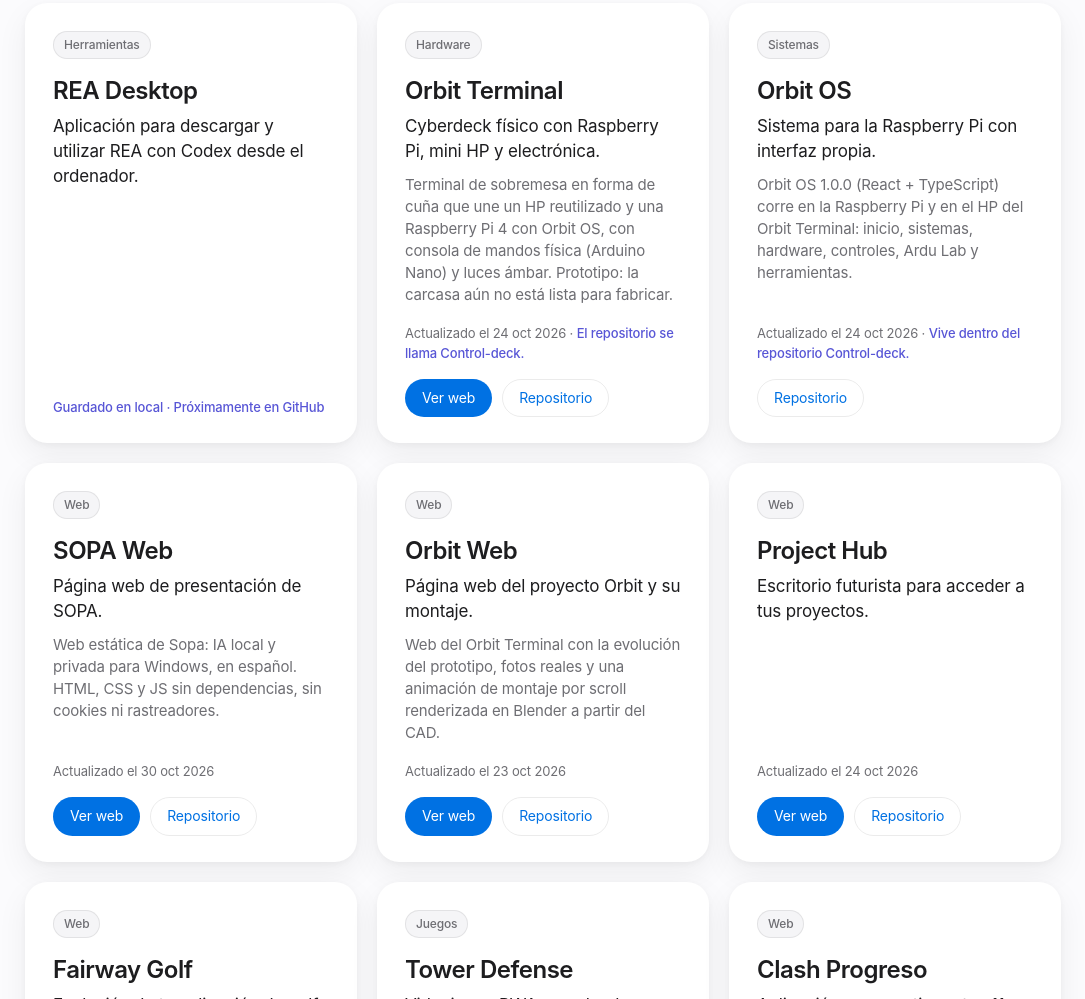
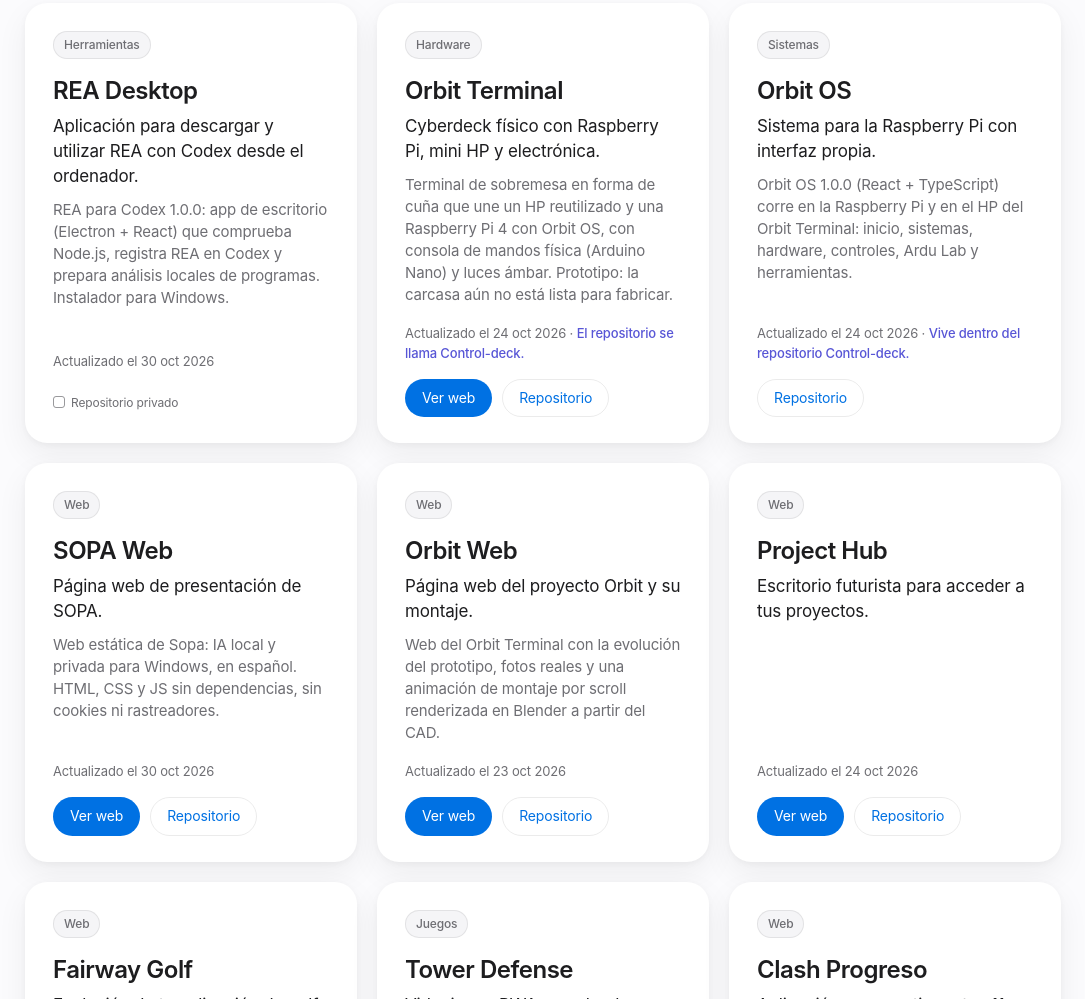
Before and after one commit to ardu01/proyectos, a plain HTML site: page index.html in a window 1280 px wide. Shown: the part 2018-3017 px from the top of the page, without its empty margins (97-1182 px from the left). Drawn offline with Linux system fonts and the light colour scheme.

Commit message:
REA Desktop ya está en GitHub (repositorio privado)

```diff
--- a/index.html
+++ b/index.html
@@ -115,9 +115,9 @@ footer{text-align:center;color:var(--fg2);font-size:12px;padding:96px 22px 48px;
 <section id="terminado" class="sec g-terminado"><h2 class="reveal">Terminado / mantener <span class="count">11</span></h2><div class="grid"><article class="card reveal" id="rea-desktop">
   <div class="pills"><span class="pill cat">Herramientas</span></div>
   <h3>REA Desktop</h3>
-  <p class="tag">Aplicación para descargar y utilizar REA con Codex desde el ordenador.</p>
-  <p class="meta"><span class="localnote">Guardado en local · Próximamente en GitHub</span></p>
-
+  <p class="tag">Aplicación para descargar y utilizar REA con Codex desde el ordenador.</p><p class="desc">REA para Codex 1.0.0: app de escritorio (Electron + React) que comprueba Node.js, registra REA en Codex y prepara análisis locales de programas. Instalador para Windows.</p>
+  <p class="meta">Actualizado el 30 oct 2026</p>
+  <div class="btns"><span class="privlabel">Repositorio privado</span></div>
 </article><article class="card reveal" id="orbit-terminal">
   <div class="pills"><span class="pill cat">Hardware</span></div>
   <h3>Orbit Terminal</h3>
```
